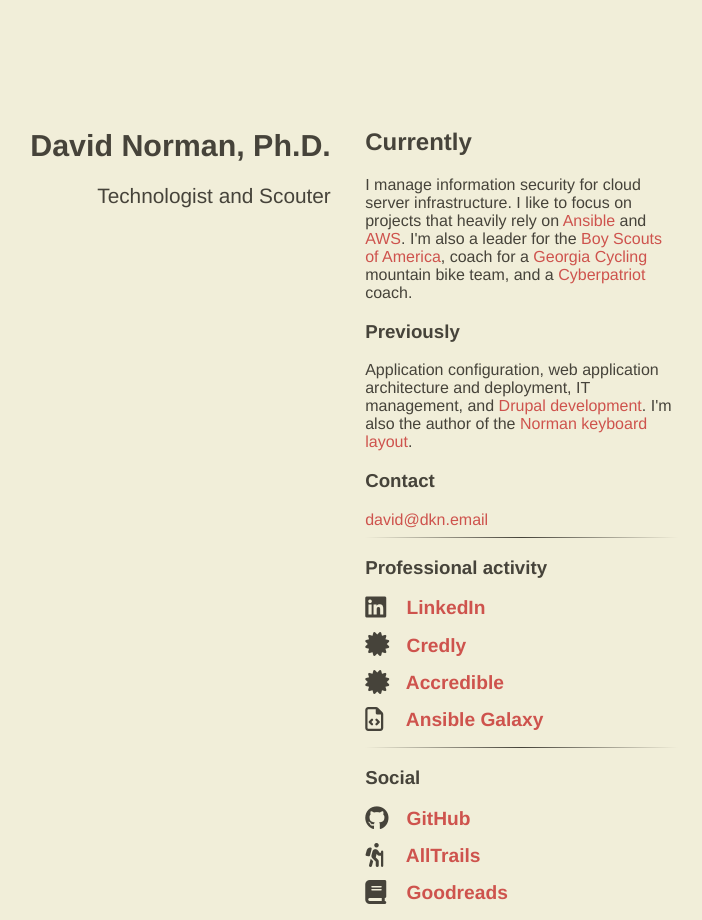
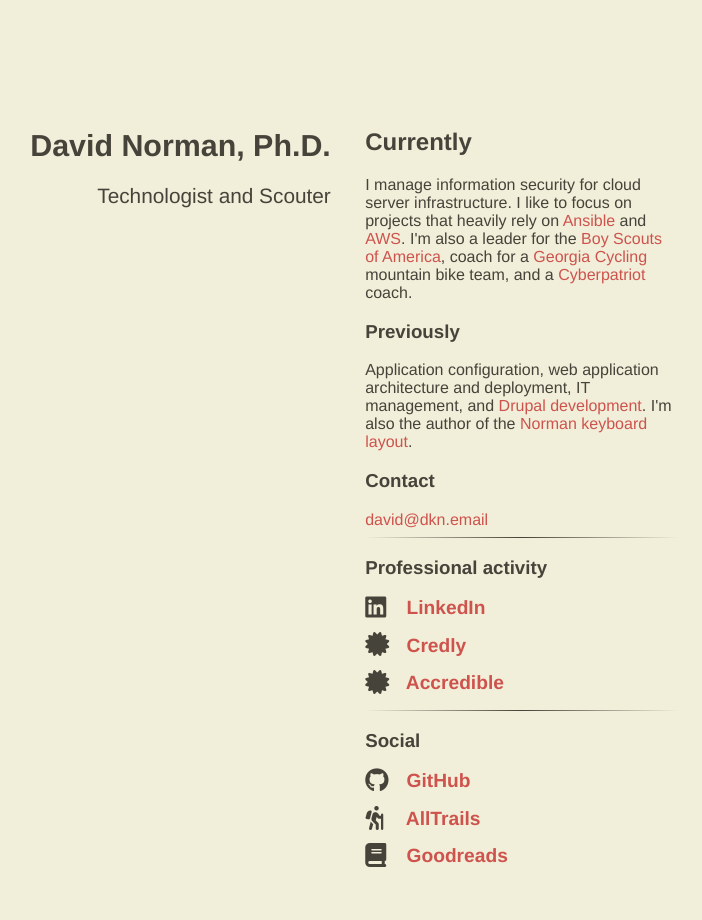
Before and after one commit to deekayen/dkn.github.io, a Jekyll site: the page built from index.html, in a window 1280 px wide. Shown: the whole page, without its empty margins (302-1004 px from the left). Built offline with Jekyll 4.4.1, drawn with Linux system fonts in a browser that asks for light colours; nearby versions of some CDN libraries.

Commit message:
Remove broken Galaxy link.

```diff
--- a/_includes/content.html
+++ b/_includes/content.html
@@ -28,10 +28,6 @@
     <span class="fa-solid fa-certificate fa-lg main-list-item-icon"></span>
     <a href="https://www.credential.net/profile/deekayen">Accredible</a>
   </li>
-  <li class="main-list-item">
-    <span class="fa-regular fa-file-code fa-lg main-list-item-icon"></span>
-    <a href="https://galaxy.ansible.com/deekayen">Ansible Galaxy</a>
-  </li>
 </ul>
 
 <hr />
```
